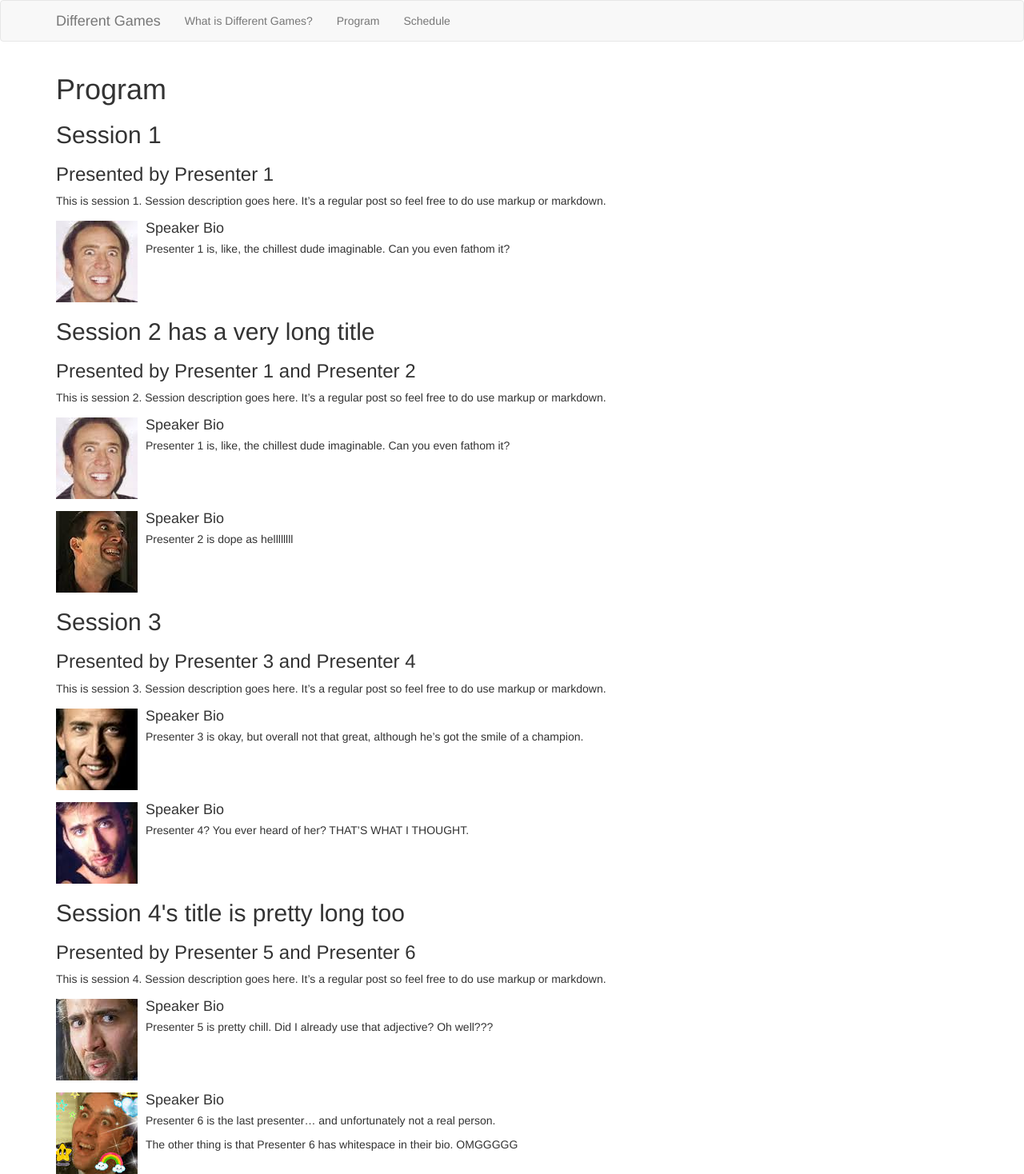
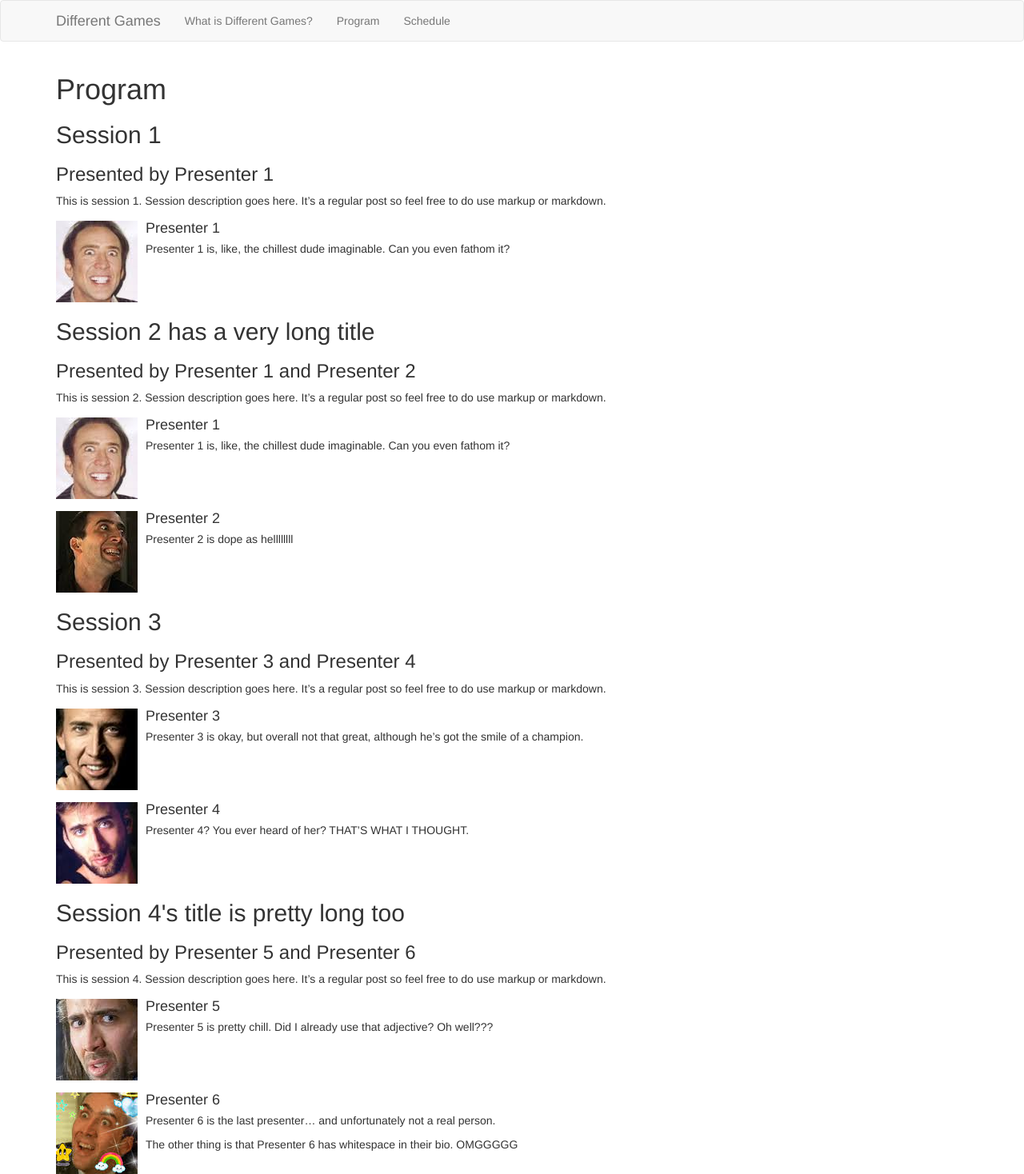
Before and after one commit to differentgames/differentgames.github.io, a Jekyll site: the page built from program.html, in a window 1280 px wide. Shown: the whole page at 80% size. Built offline with Jekyll 4.4.1, drawn with Linux system fonts in a browser that asks for light colours; nearby versions of some CDN libraries.

Commit message:
Show speaker names in bio section

```diff
--- a/program.html
+++ b/program.html
@@ -13,7 +13,7 @@ permalink: /program/
     <div class="media">
       <div class="media-left"><img class="media-object" src="{{ presenter.image }}"></img></div>
       <div class="media-body">
-        <h4 class="media-heading">Speaker Bio</h4>
+        <h4 class="media-heading">{{ presenter.name }}</h4>
         {{ presenter.content }}
       </div>
     </div>
```
